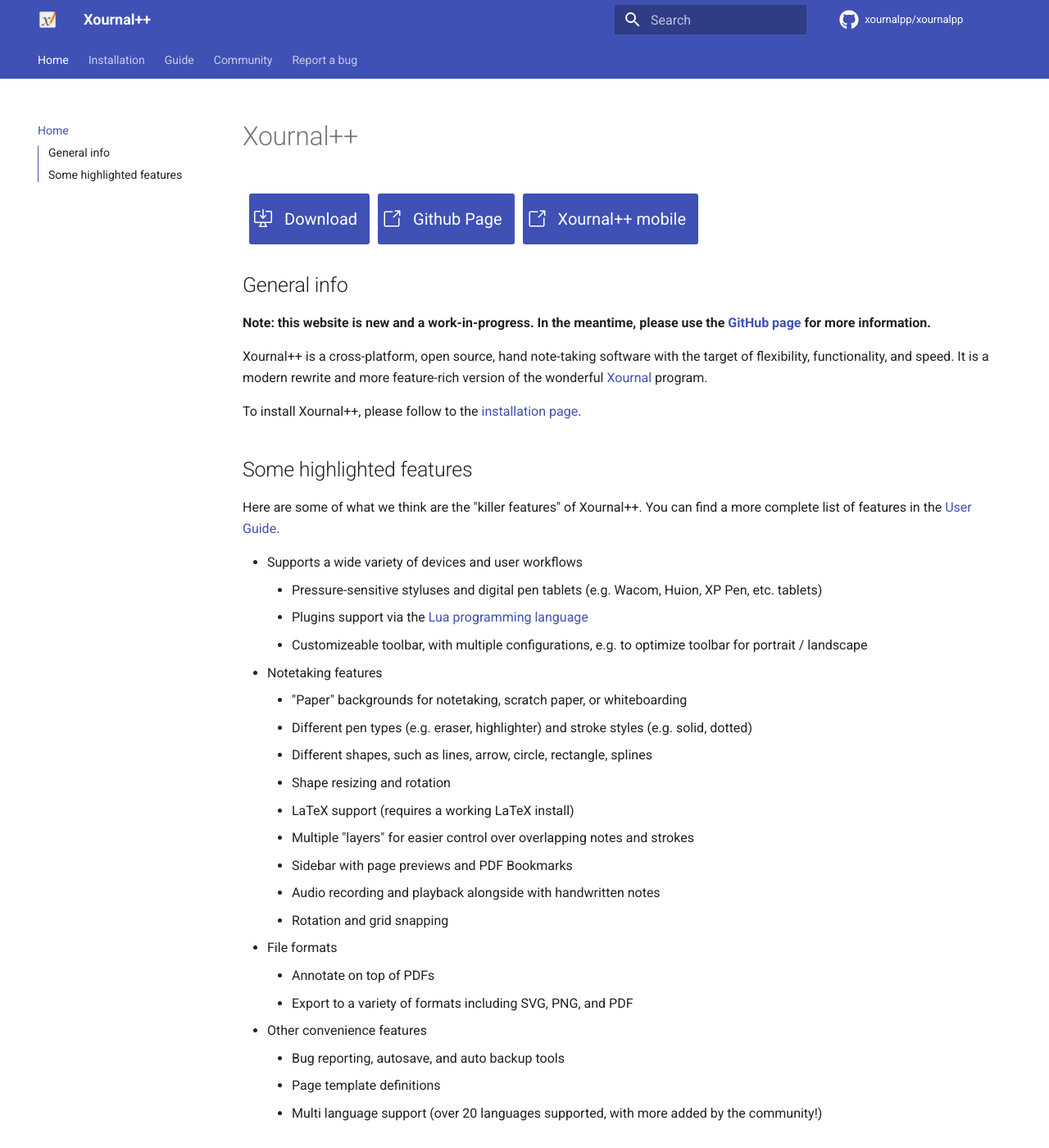
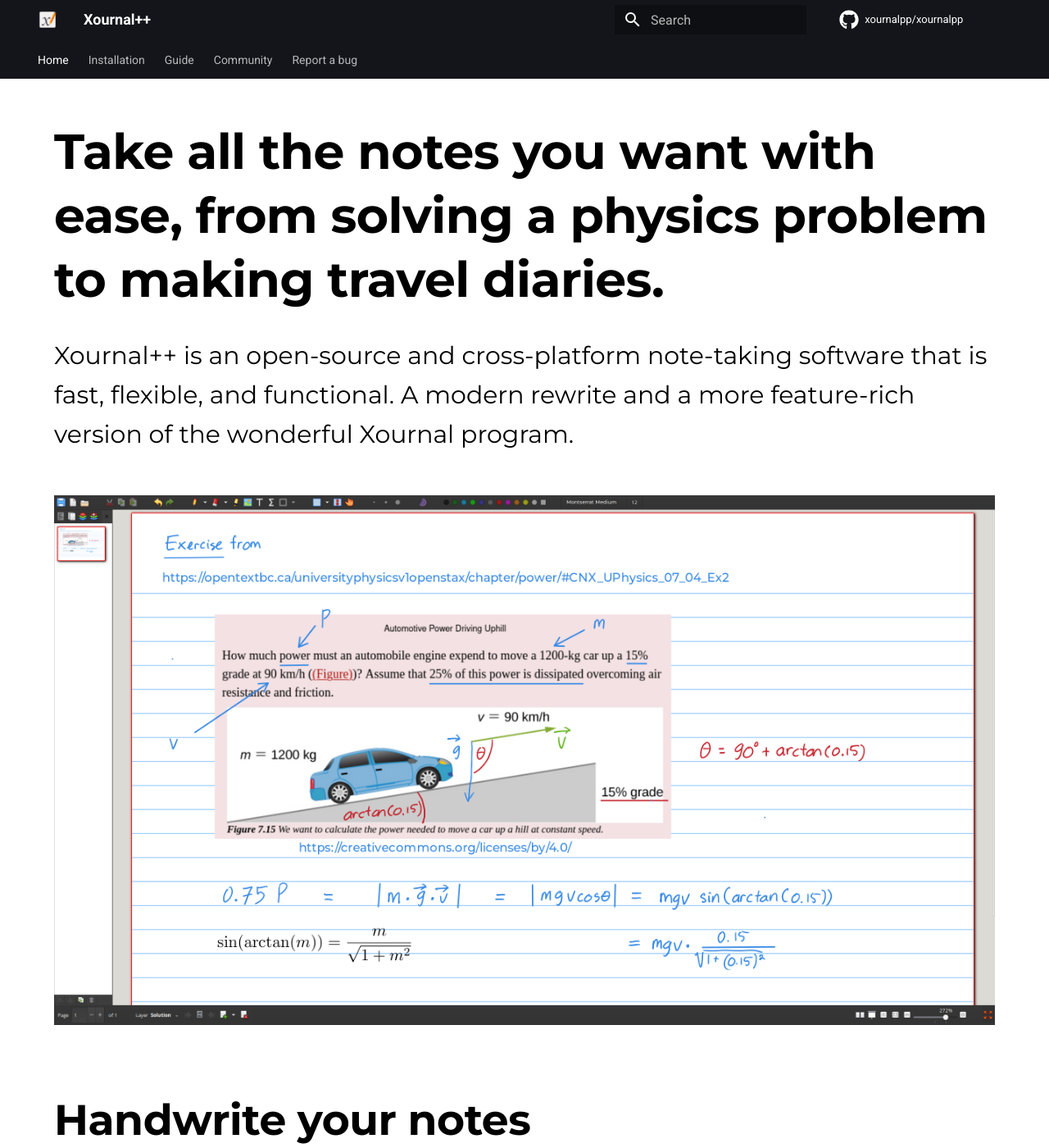
Before and after one commit to xournalpp/xournalpp.github.io, an MkDocs documentation site: the page built from docs/index.md, in a window 1280 px wide and 1400 px high. Shown: the whole window at 82% size. Built offline with MkDocs 1.6.1 and Material for MkDocs 9.7.7, drawn with Linux system fonts in a browser that asks for light colours; comment, search, counter and statistics services are not loaded; the version menu is left out; some of the changed text lies outside the part shown.

Commit message:
Complete Redesign of Home Section

```diff
--- /dev/null
+++ b/docs/css/home.css
@@ -0,0 +1,159 @@
+.md-typeset h1,
+.md-typeset h2,
+.md-typeset p,
+.md-typeset ul,
+.md-typeset li {
+	margin: 0;
+	padding: 0;
+}
+
+@media only screen and (min-width: 76.25em) {
+	.md-main__inner {
+		max-width: 100%;
+	}
+	.md-sidebar--primary {
+		left: 0;
+	}
+	.md-sidebar--secondary {
+		right: 0;
+		margin-left: 0;
+		-webkit-transform: none;
+		transform: none;
+	}
+}
+
+.home {
+	box-sizing: border-box;
+	font-family: 'Montserrat';
+	width: 80%;
+	max-width: 1300px;
+	margin: 0 auto;
+}
+
+.home h1, .home p, .home a {
+	color: #000;
+}
+
+.home ul {
+	list-style: none;
+}
+
+.Xournal {
+	text-align: left;
+}
+
+.Xournal {
+	margin-bottom: 150px;
+}
+
+.feature {
+	margin-bottom: 150px;
+	display: inline-flex;
+}
+
+.Xournal h1 {
+	font-weight: bold;
+	font-size: 60px;
+	margin-bottom: 30px;
+}
+
+.Xournal p {
+	font-weight: medium;
+	font-size: 30px;
+	margin-bottom: 50px;
+}
+
+.feature-left {
+	direction: rtl;
+}
+
+.feature-right .feature-text {
+	padding-right: 20px;
+}
+
+.feature-left .feature-text {
+	padding-left: 20px;
+}
+
+.feature-text, .feature img {
+	display: inline-block;
+}
+
+.feature img {
+	width: 70%;
+}
+
+.feature-text {
+	width: 30%;
+	box-sizing: border-box;
+	margin-bottom: 50px;
+	direction: ltr;
+}
+
+.feature-text h1 {
+	font-weight: bold;
+	font-size: 42px;
+	margin-bottom: 30px;
+}
+
+
+.home .feature-description {
+	list-style: none;
+	display: inline-flex;
+}
+
+.feature-description .bullet-point {
+	color: var(--md-accent-fg-color);
+	margin-right: 5px;
+	font-weight: 600;
+}
+
+.feature-description p {
+	display: inline-block;
+	font-weight: medium;
+	font-size: 21px;
+	margin-bottom: 20px;
+}
+
+.feature-text .last-description {
+	margin-bottom: 0px;
+}
+
+.downloads {
+	text-align: center;
+	margin-bottom: 100px;
+}
+
+.downloads h1 {
+	font-weight: bold;
+	font-size: 54px;
+	margin-bottom: 0px;
+}
+
+.downloads p {
+	font-size: 27px;
+	font-weight: 500;
+	margin-bottom: 15px;
+}
+
+.choosing-OS {
+	margin-bottom: 10px;
+}
+
+.OS-container li{
+	display: inline-flex;
+}
+
+.OS-container .button, .Xournal-mobile .button {
+	display: inline-block;
+	font-size: 24px;
+	font-weight: medium;
+	line-height: 48px;
+	padding: 0px 20px;
+	border: solid 1px black;
+	transition: all 0.2s;
+}
+
+.button:hover{
+	background-color: black;
+}
--- /dev/null
+++ b/docs/css/responsive.css
@@ -0,0 +1,255 @@
+@media (min-width: 1921px){
+	.home {
+		max-width: 1600px;
+	}
+	.Xournal h1 {
+		font-size: 80px;
+	}
+
+	.Xournal p {
+		font-size: 40px;
+	}
+
+	.feature-text h1 {
+		font-size: 56px;
+		margin-bottom: 30px;
+	}
+
+	.feature-description p {
+		font-size: 28px;
+		margin-bottom: 20px;
+	}
+
+	.downloads h1 {
+		font-size: 72px;
+	}
+
+	.downloads p {
+		font-size: 36px;
+	}
+
+	.OS-container .button, .Xournal-mobile .button {
+		font-size: 30px;
+		line-height: 60px;
+		padding: 0px 30px;
+	}
+}
+
+@media (max-width: 1490px) {
+	.home {
+		padding: 0px 50px;
+		width: 100%;
+		max-width: none;
+	}
+}
+
+@media (max-width: 1367px){
+
+
+	.Xournal {
+		margin-bottom: 75px;
+	}
+
+	.feature {
+		margin-bottom: 75px;
+		display: block;
+		direction: ltr;
+	}
+
+	.feature-text, .feature img {
+		display: block;
+		width: 100%;
+	}
+
+	.feature-text {
+		box-sizing: border-box;
+		margin-bottom: 20px;
+	}
+
+	.feature-right .feature-text {
+		padding-right: 0px;
+	}
+
+	.feature-left .feature-text {
+		padding-left: 0px;
+	}
+
+	.feature-text h1 {
+		font-weight: bold;
+		font-size: 52px;
+		margin-bottom: 10px;
+	}
+
+	.feature-description p {
+		display: inline-block;
+		font-weight: medium;
+		font-size: 26px;
+		margin-bottom: 5px;
+	}
+
+}
+
+@media (max-width: 1219px){
+	.Xournal h1 {
+		font-size: 54px;
+		margin-bottom: 5px;
+	}
+
+	.Xournal p {
+		font-size: 27px;
+		margin-bottom: 25px;
+	}
+
+	.Xournal {
+		margin-bottom: 50px;
+	}
+
+	.feature {
+		margin-bottom: 50px;
+	}
+
+	.feature-text h1 {
+		font-size: 42px;
+		margin-bottom: 0px;
+	}
+
+	.feature-description p {
+		font-size: 21px;
+	}
+
+	.downloads h1 {
+		font-size: 54px;
+		margin-bottom: 0px;
+	}
+
+	.downloads p {
+		font-size: 27px;
+	}
+
+	.OS-container .button, .Xournal-mobile .button {
+		font-size: 24px;
+		line-height: 50px;
+		padding: 0px 25px;
+	}
+}
+
+@media (max-width: 1050px){
+	.home {
+		padding: 0px 10px;
+	}
+
+	.Xournal h1 {
+		font-size: 42px;
+	}
+
+	.Xournal p {
+		font-size: 21px;
+		margin-bottom: 25px;
+	}
+
+	.feature-text h1 {
+		font-size: 36px;
+		margin-bottom: 0px;
+	}
+
+	.feature-description p {
+		font-size: 18px;
+	}
+
+	.downloads h1 {
+		font-size: 42px;
+		margin-bottom: 0px;
+	}
+
+	.downloads p {
+		font-size: 21px;
+	}
+
+	.OS-container .button, .Xournal-mobile .button {
+		font-size: 18px;
+		line-height: 40px;
+		padding: 0px 20px;
+	}
+}
+
+@media (max-width: 800px){
+
+	.Xournal h1 {
+		font-size: 36px;
+	}
+
+	.Xournal p {
+		font-size: 18px;
+	}
+
+	.feature-text h1 {
+		font-size: 32px;
+	}
+
+	.feature-description p {
+		font-size: 16px;
+	}
+
+	.downloads h1 {
+		font-size: 36px;
+		margin-bottom: 0px;
+	}
+
+	.downloads p {
+		font-size: 18px;
+	}
+
+	.OS-container .button, .Xournal-mobile .button {
+		font-size: 18px;
+		line-height: 36px;
+		padding: 0px 24px;
+	}
+
+}
+
+@media (max-width: 670px){
+	.Xournal h1 {
+		font-size: 28px;
+	}
+
+	.Xournal p {
+		font-size: 16px;
+		margin-bottom: 25px;
+	}
+
+	.Xournal {
+		margin-bottom: 30px;
+	}
+
+	.feature {
+		margin-bottom: 30px;
+	}
+
+	.feature-text {
+		margin-bottom: 10px;
+	}
+
+	.feature-text h1 {
+		font-size: 24px;
+	}
+
+	.feature-description p {
+		font-size: 12px;
+		margin-bottom: 0px;
+	}
+
+	.downloads h1 {
+		font-size: 28px;
+		margin-bottom: 0px;
+	}
+
+	.downloads p {
+		font-size: 14px;
+	}
+
+	.OS-container .button, .Xournal-mobile .button {
+		font-size: 14px;
+		line-height: 30px;
+		padding: 0px 20px;
+	}
+}
--- a/docs/index.md
+++ b/docs/index.md
@@ -1,53 +1,106 @@
-# Xournal++
+---
+hide:
+- navigation
+- toc
 
-<div class="flexedButtonsContainer">
-<li><a class="xournalppButton downloadButton" style="margin: 8px;" href="installation">Download</a></li>
-<li><a class="xournalppButton linkButton" style="margin: 8px;" href="https://github.com/xournalpp/xournalpp/">Github Page</a></li>
-<li><a class="xournalppButton linkButton" style="margin: 8px;" href="https://gitlab.com/TheOneWithTheBraid/xournalpp_mobile">Xournal++ mobile</a></li>
-<!-- TODO: Add some more quick buttons -->
+---
+
+<link rel = "stylesheet" href = "css/home.css">
+<link rel = "stylesheet" href = "css/responsive.css">
+<link rel="preconnect" href="https://fonts.googleapis.com">
+<link rel="preconnect" href="https://fonts.gstatic.com" crossorigin>
+<link href="https://fonts.googleapis.com/css2?family=Montserrat:ital,wght@0,100;0,200;0,300;0,400;0,500;0,600;0,700;0,800;0,900;1,100;1,200;1,300;1,400;1,500;1,600;1,700;1,800;1,900&display=swap" rel="stylesheet">
+<meta name="viewport" content="initial-scale=1, maximum-scale=1, user-scalable=no, width=device-width">
+
+<div class = "home">
+	<div class = "Xournal" id = "#Xournal">
+		<h1>Take all the notes you want with ease, from solving a physics problem to making travel diaries.</h1>
+		<p>Xournal++ is an open-source and cross-platform note-taking software that is fast, flexible, and functional. A modern rewrite and a more feature-rich version of the wonderful Xournal program.</p>
+		<img src = "img/Xournal++ Headline Example.png">
+	</div>
+	<div class = "feature-list">
+		<div class = "feature feature-right">
+		    <div class = "feature-text">
+		        <h1>Handwrite your notes</h1>
+		        <div class = "feature-description">
+		        	<p class = "bullet-point">|</p><p>Support for pressure-sensitive stylus and drawing tablets (Wacom, Huion, XP-Pen, etc.)</p>
+		        </div>
+		        <div class = "feature-description last-description">
+	        		<p class = "bullet-point">|</p><p>Robust and customizable pen, highlighters, and eraser tool, allowing you to write how you want to write</p>
+	        	</div>
+		    </div>
+		    <img src = "/img/placeholder-image-2.png">
+		</div>
+		<div class = "feature feature-left">
+		    <div class = "feature-text">
+		        <h1>Keep your work organized</h1>
+		        <div class = "feature-description">
+		        	<p class = "bullet-point">|</p><p>The page previews and PDF bookmarks allow for effortless navigation of your notes</p>
+		        </div>
+		        <div class = "feature-description last-description">
+	        		<p class = "bullet-point">|</p><p>Use layers to make complex notes that are still easy to work with</p>
+	        	</div>
+		    </div>
+		    <img src = "/img/placeholder-image-2.png">
+		</div>
+		<div class = "feature feature-right">
+		    <div class = "feature-text">
+		        <h1>Record your notes</h1>
+		        <div class = "feature-description last-description">
+	        		<p class = "bullet-point">|</p><p>Record all of your note-taking and the accompanying audio explanation with the built-in audio recorder to share with all of your peers</p>
+	        	</div>
+		    </div>
+		    <img src = "/img/placeholder-image-2.png">
+		</div>
+		<div class = "feature feature-left">
+		    <div class = "feature-text">
+		        <h1>Expedite and facilitate your note-taking</h1>
+		        <div class = "feature-description">
+		        	<p class = "bullet-point">|</p><p>Add images and create various shapes, from squares to splines to axis</p>
+		        </div>
+		        <div class = "feature-description last-description">
+	        		<p class = "bullet-point">|</p><p>Snap objects to rectangular grid or degrees of rotation</p>
+	        	</div>
+		    </div>
+		    <img src = "/img/placeholder-image-2.png">
+		</div>
+		<div class = "feature feature-right">
+		    <div class = "feature-text">
+		        <h1>Extensible to your needs</h1>
+		        <div class = "feature-description">
+	        		<p class = "bullet-point">|</p><p>Use a plugin or create your own via the Lua programming language</p>
+	        	</div>
+		        <div class = "feature-description last-description">
+	        		<p class = "bullet-point">|</p><p>Customize the toolbar to create a new layout tailor-made for you</p>
+	        	</div>
+		    </div>
+		    <img src = "/img/placeholder-image-2.png">
+		</div>
+		<div class = "feature feature-left">
+		    <div class = "feature-text">
+		        <h1>Write scientific formula effortlessly</h1>
+		        <div class = "feature-description last-description">
+	        		<p class = "bullet-point">|</p><p>The built-in LaTex editor allows for hassle-free writing of scientific formulas</p>
+	        	</div>
+		    </div>
+		    <img src = "/img/placeholder-image-2.png">
+		</div>
+	</div>
+	<div class = "downloads">
+		<h1>Downloads</h1>
+		<div class = "choosing-OS">
+			<p>Choose your operating system</p>
+			<div class = "OS-container">
+				<ul>
+					<li><a href = "http://127.0.0.1:8000/installation/macos/" class = "button">MacOS</a></li>
+					<li><a href = "http://127.0.0.1:8000/installation/linux/" class = "button">Linux</a></li>
+					<li><a href = "http://127.0.0.1:8000/installation/windows/" class = "button">Windows</a></li>
+				</ul>
+			</div>
+		</div>
+		<div class = "Xournal-mobile">
+			<p>Xournal++ now available for mobile in Beta!</p>
+			<a href = "https://gitlab.com/TheOneWithTheBraid/xournalpp_mobile" class = "button">Xournal++ Mobile</a>
+		</div>
+	</div>
 </div>
-
-## General info
-
-**Note: this website is new and a work-in-progress. In the meantime, please
-use the [GitHub page](https://github.com/xournalpp/xournalpp) for more
-information.**
-
-Xournal++ is a cross-platform, open source, hand note-taking software with the
-target of flexibility, functionality, and speed. It is a modern rewrite and more
-feature-rich version of the wonderful
-[Xournal](http://sourceforge.net/projects/xournal/) program.
-
-To install Xournal++, please follow to the [installation
-page](installation).
-
-## Some highlighted features
-
-Here are some of what we think are the "killer features" of Xournal++. You can
-find a more complete list of features in the [User Guide](guide).
-
-* Supports a wide variety of devices and user workflows
-    * Pressure-sensitive styluses and digital pen tablets (e.g. Wacom, Huion, XP
-      Pen, etc. tablets)
-    * Plugins support via the [Lua programming language](https://lua.org)
-    * Customizeable toolbar, with multiple configurations, e.g. to optimize toolbar
-      for portrait / landscape
-* Notetaking features
-    * "Paper" backgrounds for notetaking, scratch paper, or whiteboarding
-    * Different pen types (e.g. eraser, highlighter) and stroke styles (e.g.
-      solid, dotted)
-    * Different shapes, such as lines, arrow, circle, rectangle, splines
-    * Shape resizing and rotation
-    * LaTeX support (requires a working LaTeX install)
-    * Multiple "layers" for easier control over overlapping notes and strokes
-    * Sidebar with page previews and PDF Bookmarks
-    * Audio recording and playback alongside with handwritten notes
-    * Rotation and grid snapping
-* File formats
-    * Annotate on top of PDFs
-    * Export to a variety of formats including SVG, PNG, and PDF
-* Other convenience features
-    * Bug reporting, autosave, and auto backup tools
-    * Page template definitions
-    * Multi language support (over 20 languages supported, with more added by the
-      community!)
--- a/mkdocs.yml
+++ b/mkdocs.yml
@@ -37,7 +37,7 @@ theme:
     repo: fontawesome/brands/github
   palette:
     scheme: default
-    primary: indigo
+    primary: black
     accent: deep orange
   features:
     - navigation.tabs
```
Also changed, not shown: docs/img/Xournal++ Headline Example.png (added), docs/img/placeholder-image-2.png (added).
